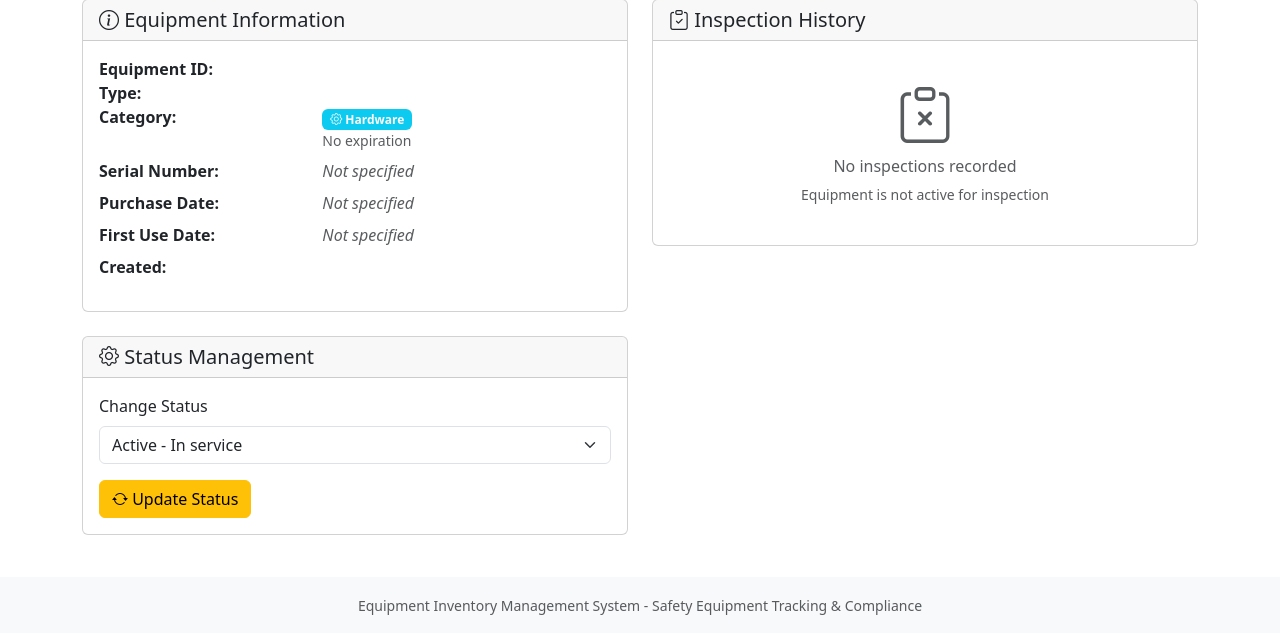
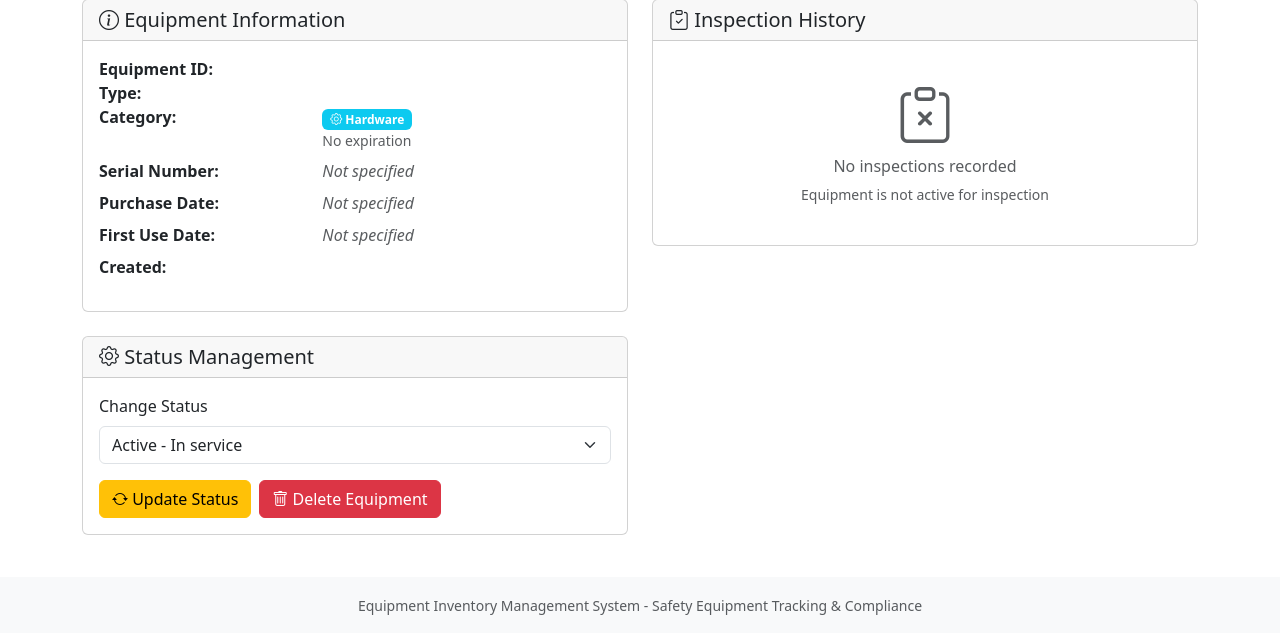
Before and after one commit to TheeNate/Invomanager, a Flask app: template templates/equipment_details.html in a window 1280 px wide. Shown: the part 167-800 px from the top of the page. Run offline with Flask 3, Linux system fonts and the light colour scheme; the template is opened without the code that fills it, so the values that code supplies are empty.

Commit message:
Enable the removal of safety equipment entries from the inventory
Implements functionality to delete equipment via a POST route and modal confirmation in app.py, database.py, and templates.

Replit-Commit-Author: Agent
Replit-Commit-Session-Id: aebf5766-fd62-469c-a1c2-0551c7283429
Replit-Commit-Screenshot-Url: https://storage.googleapis.com/screenshot-production-us-central1/bd3f2cc9-e8bf-4c9d-8841-43123dc403e1/e01de6a4-2b8a-4f3f-9d3e-c276440221f7.jpg

```diff
--- a/app.py
+++ b/app.py
@@ -155,6 +155,36 @@ def update_equipment_status(equipment_id):
 
     except Exception as e:
         flash(f'Error updating equipment status: {str(e)}', 'error')
+        return redirect(url_for('equipment_details', equipment_id=equipment_id))
+
+@app.route('/equipment/<equipment_id>/delete', methods=['POST'])
+def delete_equipment(equipment_id):
+    """Delete equipment entry"""
+    try:
+        # Check if equipment exists
+        equipment = db_manager.get_equipment_by_id(equipment_id)
+        if not equipment:
+            flash('Equipment not found', 'error')
+            return redirect(url_for('index'))
+
+        # Safety check - only allow deletion of equipment without inspections
+        inspections = db_manager.get_equipment_inspections(equipment_id)
+        if inspections:
+            flash('Cannot delete equipment with inspection history. Set status to DESTROYED instead.', 'warning')
+            return redirect(url_for('equipment_details', equipment_id=equipment_id))
+
+        # Delete the equipment
+        success = db_manager.delete_equipment(equipment_id)
+
+        if success:
+            flash(f'Equipment {equipment_id} has been permanently deleted', 'success')
+            return redirect(url_for('index'))
+        else:
+            flash('Failed to delete equipment', 'error')
+            return redirect(url_for('equipment_details', equipment_id=equipment_id))
+
+    except Exception as e:
+        flash(f'Error deleting equipment: {str(e)}', 'error')
         return redirect(url_for('equipment_details', equipment_id=equipment_id))
 
 @app.route('/inspection/add', methods=['GET', 'POST'])
--- a/templates/equipment_details.html
+++ b/templates/equipment_details.html
@@ -116,10 +116,18 @@
                         </div>
                     {% endif %}
 
-                    <button type="submit" class="btn btn-warning"
-                            onclick="return confirm('Are you sure you want to change the equipment status?')">
-                        <i class="bi bi-arrow-repeat"></i> Update Status
-                    </button>
+                    <div class="d-flex gap-2">
+                        <button type="submit" class="btn btn-warning"
+                                onclick="return confirm('Are you sure you want to change the equipment status?')">
+                            <i class="bi bi-arrow-repeat"></i> Update Status
+                        </button>
+
+                        {% if not inspections %}
+                            <button type="button" class="btn btn-danger" data-bs-toggle="modal" data-bs-target="#deleteModal">
+                                <i class="bi bi-trash"></i> Delete Equipment
+                            </button>
+                        {% endif %}
+                    </div>
                 </form>
             </div>
         </div>
@@ -202,4 +210,53 @@
         </div>
     </div>
 </div>
+
+<!-- Delete Confirmation Modal -->
+{% if not inspections %}
+<div class="modal fade" id="deleteModal" tabindex="-1">
+    <div class="modal-dialog">
+        <div class="modal-content">
+            <div class="modal-header bg-danger text-white">
+                <h5 class="modal-title">
+                    <i class="bi bi-exclamation-triangle"></i> Delete Equipment
+                </h5>
+                <button type="button" class="btn-close btn-close-white" data-bs-dismiss="modal"></button>
+            </div>
+            <div class="modal-body">
+                <p class="mb-3">
+                    <strong>Are you sure you want to permanently delete equipment {{ equipment.equipment_id }}?</strong>
+                </p>
+
+                <div class="alert alert-warning">
+                    <i class="bi bi-exclamation-triangle"></i>
+                    <strong>Warning:</strong> This action cannot be undone. The equipment record will be permanently removed from the system.
+                </div>
+
+                <div class="alert alert-info">
+                    <i class="bi bi-info-circle"></i>
+                    <strong>Note:</strong> Equipment with inspection history cannot be deleted. Use "DESTROYED" status instead to maintain compliance records.
+                </div>
+
+                <p class="text-muted">
+                    Equipment Details:
+                    <br><strong>Type:</strong> {{ equipment.equipment_type }} - {{ equipment.type_description }}
+                    {% if equipment.serial_number %}
+                        <br><strong>Serial:</strong> {{ equipment.serial_number }}
+                    {% endif %}
+                </p>
+            </div>
+            <div class="modal-footer">
+                <button type="button" class="btn btn-secondary" data-bs-dismiss="modal">
+                    <i class="bi bi-x-circle"></i> Cancel
+                </button>
+                <form method="POST" action="{{ url_for('delete_equipment', equipment_id=equipment.equipment_id) }}" class="d-inline">
+                    <button type="submit" class="btn btn-danger">
+                        <i class="bi bi-trash"></i> Delete Permanently
+                    </button>
+                </form>
+            </div>
+        </div>
+    </div>
+</div>
+{% endif %}
 {% endblock %}
```
Also changed, not shown: database.py (+24 -0 lines), replit.md (+5 -5 lines), templates/index.html (+56 -0 lines), equipment_inventory.db.
